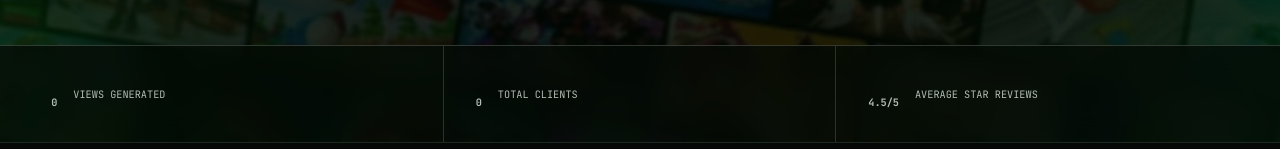
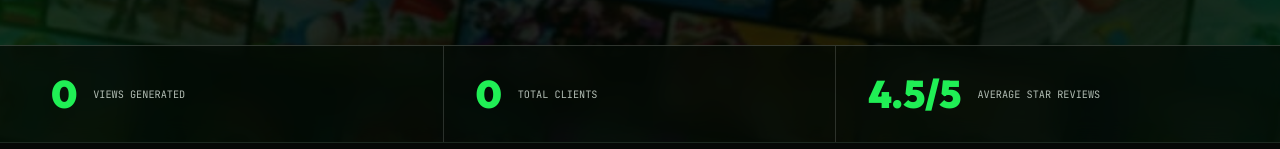
Before and after one commit to loxqcx/RoViralWebsite, a React (Vite) app: page / in a window 1280 px wide. Shown: the part 713-862 px from the top of the page. Built offline with nearby package versions, Linux system fonts and the light colour scheme; no server answers.

Commit message:
Update website

```diff
--- a/bot/commands.js
+++ b/bot/commands.js
@@ -91,7 +91,7 @@ export async function handleCommand(interaction, options = {}) {
       return true;
     }
 
-    await interaction.deferReply({ flags: MessageFlags.Ephemeral });
+    await interaction.deferReply();
     await updateHomeMetric(channel, homeMetricKey, value, interaction.client.user.id);
     const config = homeMetricsConfig.commands[homeMetricKey];
     await interaction.editReply(`${config.successLabel} updated to ${formatHomeMetricValue(value)}.`);
--- a/src/styles.css
+++ b/src/styles.css
@@ -629,8 +629,14 @@ a {
 
 .hero-stats div:not(:first-child) { padding-left: 2rem; }
 .hero-stats div:last-child { border-right: 0; }
-.hero-stats strong { font-family: 'Outfit', sans-serif; font-size: 2rem; }
-.hero-stats span { color: var(--muted); font-size: 0.76rem; }
+.hero-stats strong {
+  font-family: 'Outfit', sans-serif;
+  font-size: 2.4rem;
+  font-weight: 900;
+  line-height: 1;
+}
+.hero-stats strong > span { color: inherit; font: inherit; }
+.hero-stats div > span { color: var(--muted); font-size: 0.76rem; }
 
 .section-heading {
   display: grid;
@@ -2201,7 +2207,7 @@ body {
   color: var(--lime);
 }
 
-.hero-stats span {
+.hero-stats div > span {
   color: #b2bdb4;
   font-family: 'JetBrains Mono', monospace;
   font-size: 0.64rem;
```
Also changed, not shown: 1 other file (tests, documents, lock files or other folders).
